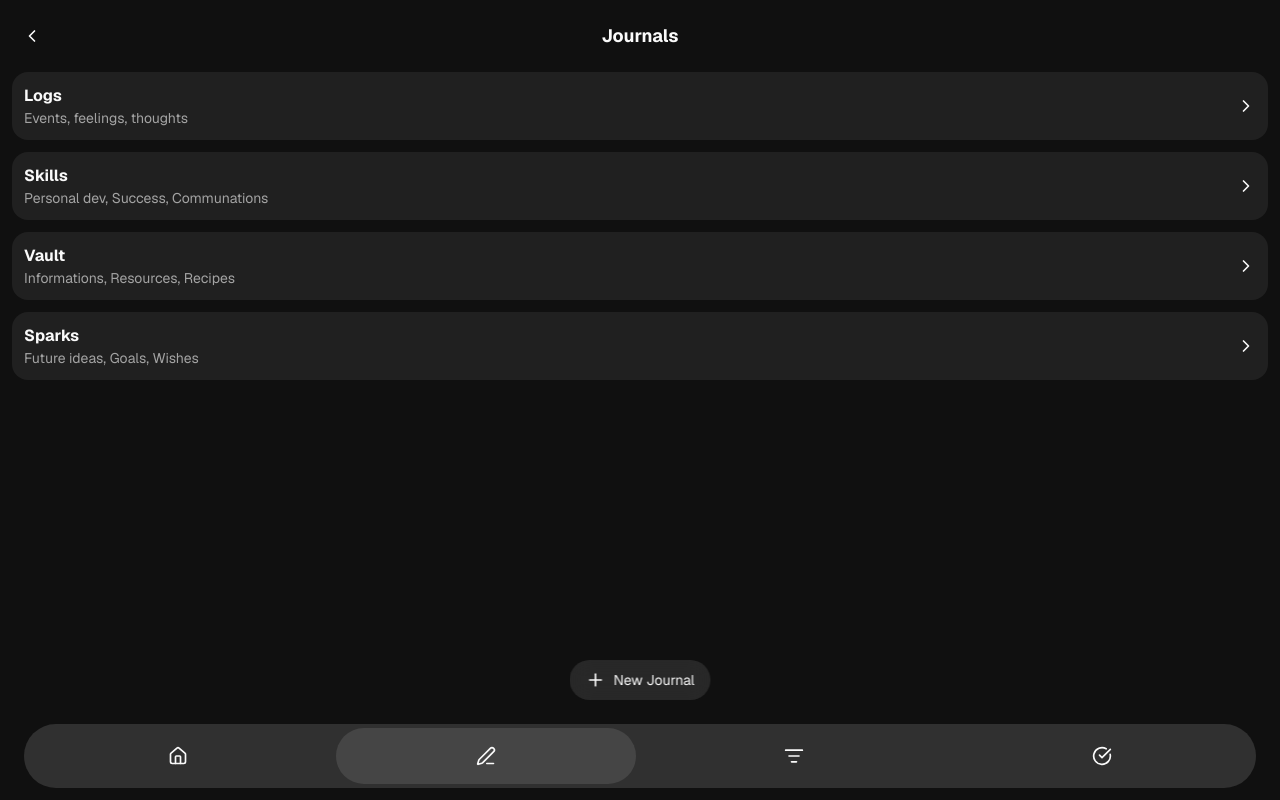
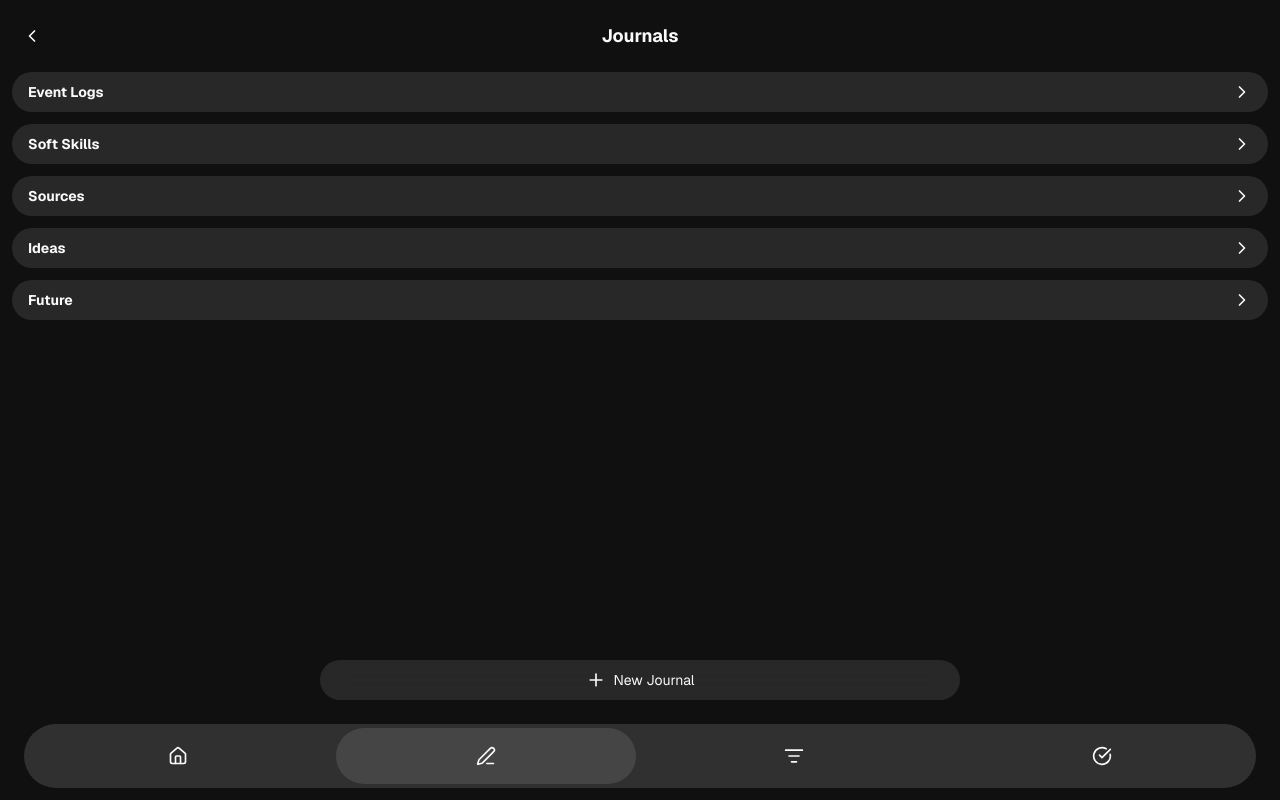
Before and after one commit to FarzadVav/Life-OS-APP, a Next.js app: page /journals in a window 1280 px wide. Built offline with nearby package versions, Linux system fonts and the light colour scheme.

Commit message:
add journals pages

```diff
--- /dev/null
+++ b/app/(user)/journals/event-logs/page.tsx
@@ -0,0 +1,30 @@
+import TopBar from "@/features/general/components/static/TopBar/TopBar";
+import CreateBtn from "@/features/general/components/module/CreateBtn/CreateBtn";
+import PageWrapper from "@/features/general/components/static/PageWrapper/PageWrapper";
+import PageItemsWrapper from "@/features/general/components/static/PageItemsWrapper/PageItemsWrapper";
+
+function EventLogsPage() {
+  return (
+    <PageWrapper>
+      <TopBar>
+        <TopBar.Title asTitle>Event Logs</TopBar.Title>
+        <TopBar.Btn backIcon href="/journals" position="left" />
+      </TopBar>
+
+      <PageItemsWrapper>
+        <p>
+          Lorem ipsum dolor sit amet consectetur adipisicing elit. Cupiditate
+          aliquid fugiat sapiente libero perspiciatis? Voluptatum quo quibusdam
+          at voluptas distinctio minima impedit? At facere possimus debitis
+          omnis nisi reprehenderit voluptatem?
+        </p>
+
+        <CreateBtn withPlusIcon href="/journals/new?type=event-logs">
+          New Event Log
+        </CreateBtn>
+      </PageItemsWrapper>
+    </PageWrapper>
+  );
+}
+
+export default EventLogsPage;
--- /dev/null
+++ b/app/(user)/journals/future/page.tsx
@@ -0,0 +1,30 @@
+import TopBar from "@/features/general/components/static/TopBar/TopBar";
+import CreateBtn from "@/features/general/components/module/CreateBtn/CreateBtn";
+import PageWrapper from "@/features/general/components/static/PageWrapper/PageWrapper";
+import PageItemsWrapper from "@/features/general/components/static/PageItemsWrapper/PageItemsWrapper";
+
+function FuturePage() {
+  return (
+    <PageWrapper>
+      <TopBar>
+        <TopBar.Title asTitle>Future</TopBar.Title>
+        <TopBar.Btn backIcon href="/journals" position="left" />
+      </TopBar>
+
+      <PageItemsWrapper>
+        <p>
+          Lorem ipsum dolor sit amet consectetur adipisicing elit. Cupiditate
+          aliquid fugiat sapiente libero perspiciatis? Voluptatum quo quibusdam
+          at voluptas distinctio minima impedit? At facere possimus debitis
+          omnis nisi reprehenderit voluptatem?
+        </p>
+
+        <CreateBtn withPlusIcon href="/journals/new?type=future">
+          New Future
+        </CreateBtn>
+      </PageItemsWrapper>
+    </PageWrapper>
+  );
+}
+
+export default FuturePage;
--- /dev/null
+++ b/app/(user)/journals/ideas/page.tsx
@@ -0,0 +1,30 @@
+import TopBar from "@/features/general/components/static/TopBar/TopBar";
+import CreateBtn from "@/features/general/components/module/CreateBtn/CreateBtn";
+import PageWrapper from "@/features/general/components/static/PageWrapper/PageWrapper";
+import PageItemsWrapper from "@/features/general/components/static/PageItemsWrapper/PageItemsWrapper";
+
+function IdeasPage() {
+  return (
+    <PageWrapper>
+      <TopBar>
+        <TopBar.Title asTitle>Ideas</TopBar.Title>
+        <TopBar.Btn backIcon href="/journals" position="left" />
+      </TopBar>
+
+      <PageItemsWrapper>
+        <p>
+          Lorem ipsum dolor sit amet consectetur adipisicing elit. Cupiditate
+          aliquid fugiat sapiente libero perspiciatis? Voluptatum quo quibusdam
+          at voluptas distinctio minima impedit? At facere possimus debitis
+          omnis nisi reprehenderit voluptatem?
+        </p>
+
+        <CreateBtn withPlusIcon href="/journals/new?type=ideas">
+          New Idea
+        </CreateBtn>
+      </PageItemsWrapper>
+    </PageWrapper>
+  );
+}
+
+export default IdeasPage;
--- a/app/(user)/journals/page.tsx
+++ b/app/(user)/journals/page.tsx
@@ -2,6 +2,7 @@ import Link from "next/link";
 import { ChevronRightIcon } from "lucide-react";
 
 import TopBar from "@/features/general/components/static/TopBar/TopBar";
+import { Button } from "@/features/general/components/ui/Button/Button";
 import CreateBtn from "@/features/general/components/module/CreateBtn/CreateBtn";
 import PageWrapper from "@/features/general/components/static/PageWrapper/PageWrapper";
 import PageItemsWrapper from "@/features/general/components/static/PageItemsWrapper/PageItemsWrapper";
@@ -15,48 +16,53 @@ function JournalsPage() {
       </TopBar>
 
       <PageItemsWrapper>
-        <Link
-          href={"/journals/logs"}
-          className="w-full flex items-center justify-between gap-3 p-3 rounded-component bg-card"
+        <Button
+          variant={"soft"}
+          color={"foreground"}
+          className={"w-full justify-between"}
+          render={<Link href={"/journals/event-logs"} />}
         >
-          <div>
-            <p className="font-bold">Logs</p>
-            <p className="sub-text">Events, feelings, thoughts</p>
-          </div>
+          <p className="font-bold">Event Logs</p>
           <ChevronRightIcon className="size-5" />
-        </Link>
-        <Link
-          href={"/journals/skills"}
-          className="w-full flex items-center justify-between gap-3 p-3 rounded-component bg-card"
+        </Button>
+        <Button
+          variant={"soft"}
+          color={"foreground"}
+          className={"w-full justify-between"}
+          render={<Link href={"/journals/soft-skills"} />}
         >
-          <div>
-            <p className="font-bold">Skills</p>
-            <p className="sub-text">Personal dev, Success, Communations</p>
-          </div>
+          <p className="font-bold">Soft Skills</p>
           <ChevronRightIcon className="size-5" />
-        </Link>
-        <Link
-          href={"/journals/vault"}
-          className="w-full flex items-center justify-between gap-3 p-3 rounded-component bg-card"
+        </Button>
+        <Button
+          variant={"soft"}
+          color={"foreground"}
+          className={"w-full justify-between"}
+          render={<Link href={"/journals/sources"} />}
         >
-          <div>
-            <p className="font-bold">Vault</p>
-            <p className="sub-text">Informations, Resources, Recipes</p>
-          </div>
+          <p className="font-bold">Sources</p>
           <ChevronRightIcon className="size-5" />
-        </Link>
-        <Link
-          href={"/journals/sparks"}
-          className="w-full flex items-center justify-between gap-3 p-3 rounded-component bg-card"
+        </Button>
+        <Button
+          variant={"soft"}
+          color={"foreground"}
+          className={"w-full justify-between"}
+          render={<Link href={"/journals/ideas"} />}
         >
-          <div>
-            <p className="font-bold">Sparks</p>
-            <p className="sub-text">Future ideas, Goals, Wishes</p>
-          </div>
+          <p className="font-bold">Ideas</p>
           <ChevronRightIcon className="size-5" />
-        </Link>
+        </Button>
+        <Button
+          variant={"soft"}
+          color={"foreground"}
+          className={"w-full justify-between"}
+          render={<Link href={"/journals/future"} />}
+        >
+          <p className="font-bold">Future</p>
+          <ChevronRightIcon className="size-5" />
+        </Button>
 
-        <CreateBtn withPlusIcon href="/journals/vault">
+        <CreateBtn withPlusIcon href="/journals/new">
           New Journal
         </CreateBtn>
       </PageItemsWrapper>
--- /dev/null
+++ b/app/(user)/journals/soft-skills/page.tsx
@@ -0,0 +1,30 @@
+import TopBar from "@/features/general/components/static/TopBar/TopBar";
+import CreateBtn from "@/features/general/components/module/CreateBtn/CreateBtn";
+import PageWrapper from "@/features/general/components/static/PageWrapper/PageWrapper";
+import PageItemsWrapper from "@/features/general/components/static/PageItemsWrapper/PageItemsWrapper";
+
+function SoftSkillsPage() {
+  return (
+    <PageWrapper>
+      <TopBar>
+        <TopBar.Title asTitle>Soft Skills</TopBar.Title>
+        <TopBar.Btn backIcon href="/journals" position="left" />
+      </TopBar>
+
+      <PageItemsWrapper>
+        <p>
+          Lorem ipsum dolor sit amet consectetur adipisicing elit. Cupiditate
+          aliquid fugiat sapiente libero perspiciatis? Voluptatum quo quibusdam
+          at voluptas distinctio minima impedit? At facere possimus debitis
+          omnis nisi reprehenderit voluptatem?
+        </p>
+
+        <CreateBtn withPlusIcon href="/journals/new?type=soft-skills">
+          New Soft Skill
+        </CreateBtn>
+      </PageItemsWrapper>
+    </PageWrapper>
+  );
+}
+
+export default SoftSkillsPage;
--- /dev/null
+++ b/app/(user)/journals/sources/page.tsx
@@ -0,0 +1,30 @@
+import TopBar from "@/features/general/components/static/TopBar/TopBar";
+import CreateBtn from "@/features/general/components/module/CreateBtn/CreateBtn";
+import PageWrapper from "@/features/general/components/static/PageWrapper/PageWrapper";
+import PageItemsWrapper from "@/features/general/components/static/PageItemsWrapper/PageItemsWrapper";
+
+function EventLogsPage() {
+  return (
+    <PageWrapper>
+      <TopBar>
+        <TopBar.Title asTitle>Sources</TopBar.Title>
+        <TopBar.Btn backIcon href="/journals" position="left" />
+      </TopBar>
+
+      <PageItemsWrapper>
+        <p>
+          Lorem ipsum dolor sit amet consectetur adipisicing elit. Cupiditate
+          aliquid fugiat sapiente libero perspiciatis? Voluptatum quo quibusdam
+          at voluptas distinctio minima impedit? At facere possimus debitis
+          omnis nisi reprehenderit voluptatem?
+        </p>
+
+        <CreateBtn withPlusIcon href="/journals/new?type=sources">
+          New Source
+        </CreateBtn>
+      </PageItemsWrapper>
+    </PageWrapper>
+  );
+}
+
+export default EventLogsPage;
--- a/app/(user)/page.tsx
+++ b/app/(user)/page.tsx
@@ -1,9 +1,11 @@
-import { SearchIcon, UserIcon } from "lucide-react";
+import { RotateCcwClockIcon, SearchIcon, UserIcon } from "lucide-react";
 
 import TopBar from "@/features/general/components/static/TopBar/TopBar";
 import CreateBtn from "@/features/general/components/module/CreateBtn/CreateBtn";
 import PageWrapper from "@/features/general/components/static/PageWrapper/PageWrapper";
 import PageItemsWrapper from "@/features/general/components/static/PageItemsWrapper/PageItemsWrapper";
+import { Button } from "@/features/general/components/ui/Button/Button";
+import Link from "next/link";
 
 function UserHomePage() {
   return (
@@ -28,10 +30,22 @@ function UserHomePage() {
               <p className="font-bold">
                 Make the SaaS and sell to 100 customers
               </p>
-              <span className="sub-text">To {new Date().toLocaleTimeString()}</span>
+              <span className="sub-text">
+                To {new Date().toLocaleTimeString()}
+              </span>
             </div>
           </div>
         ))}
+
+        <Button
+          variant={"soft"}
+          color={"foreground"}
+          className={"mx-auto min-w-1/2 mt-3"}
+          render={<Link href={"/history"} />}
+        >
+          <RotateCcwClockIcon />
+          <span>History</span>
+        </Button>
 
         <CreateBtn withPlusIcon>New Todo</CreateBtn>
       </PageItemsWrapper>
--- a/features/general/components/module/CreateBtn/CreateBtn.tsx
+++ b/features/general/components/module/CreateBtn/CreateBtn.tsx
@@ -25,7 +25,7 @@ function CreateBtn({
       color={color || "foreground"}
       render={href ? <Link href={href} /> : undefined}
       className={cn(
-        "glass fixed bottom-25 left-1/2 -translate-x-1/2",
+        "glass fixed bottom-25 left-1/2 -translate-x-1/2 min-w-1/2",
         className,
       )}
       {...p}
```
